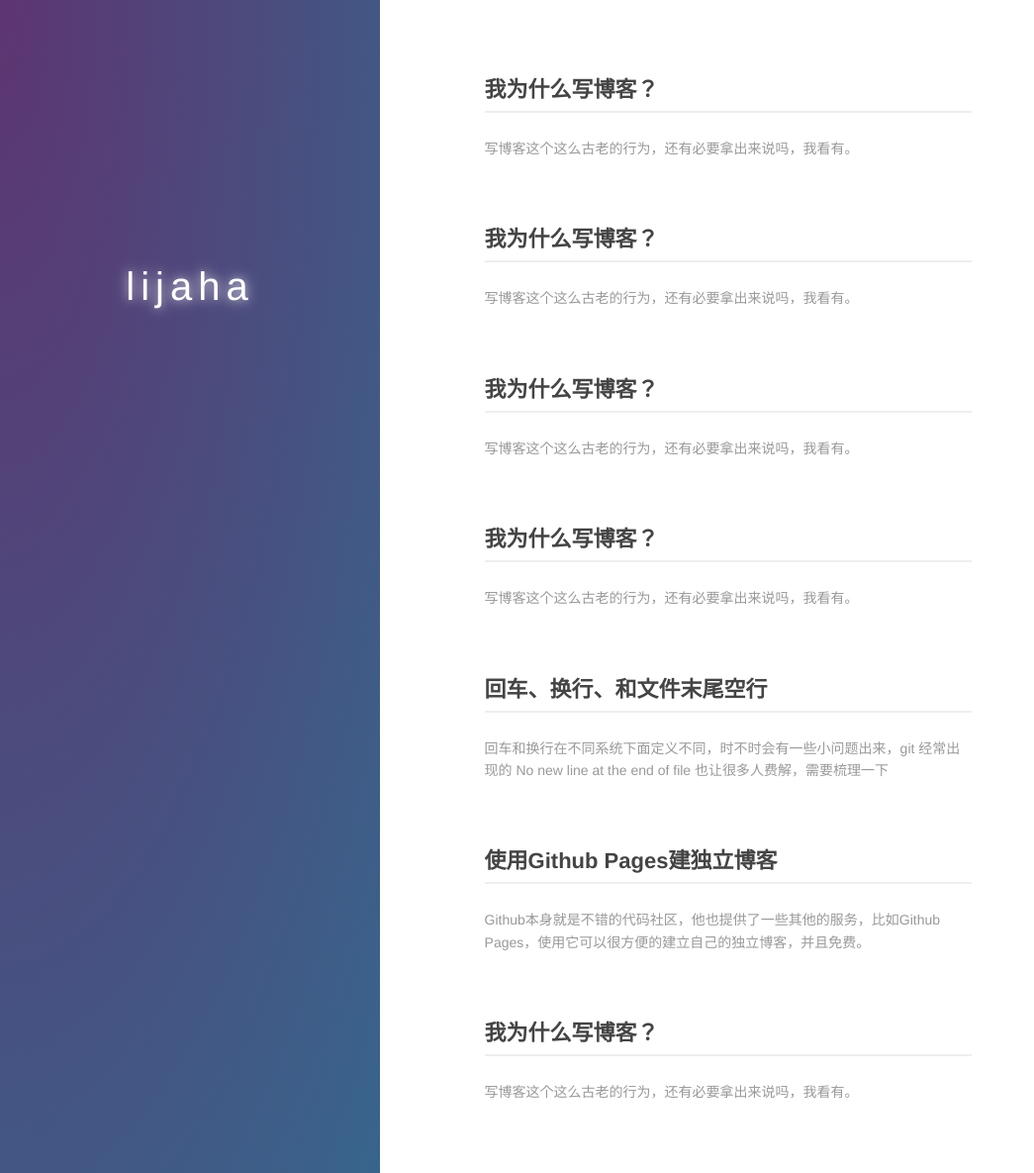
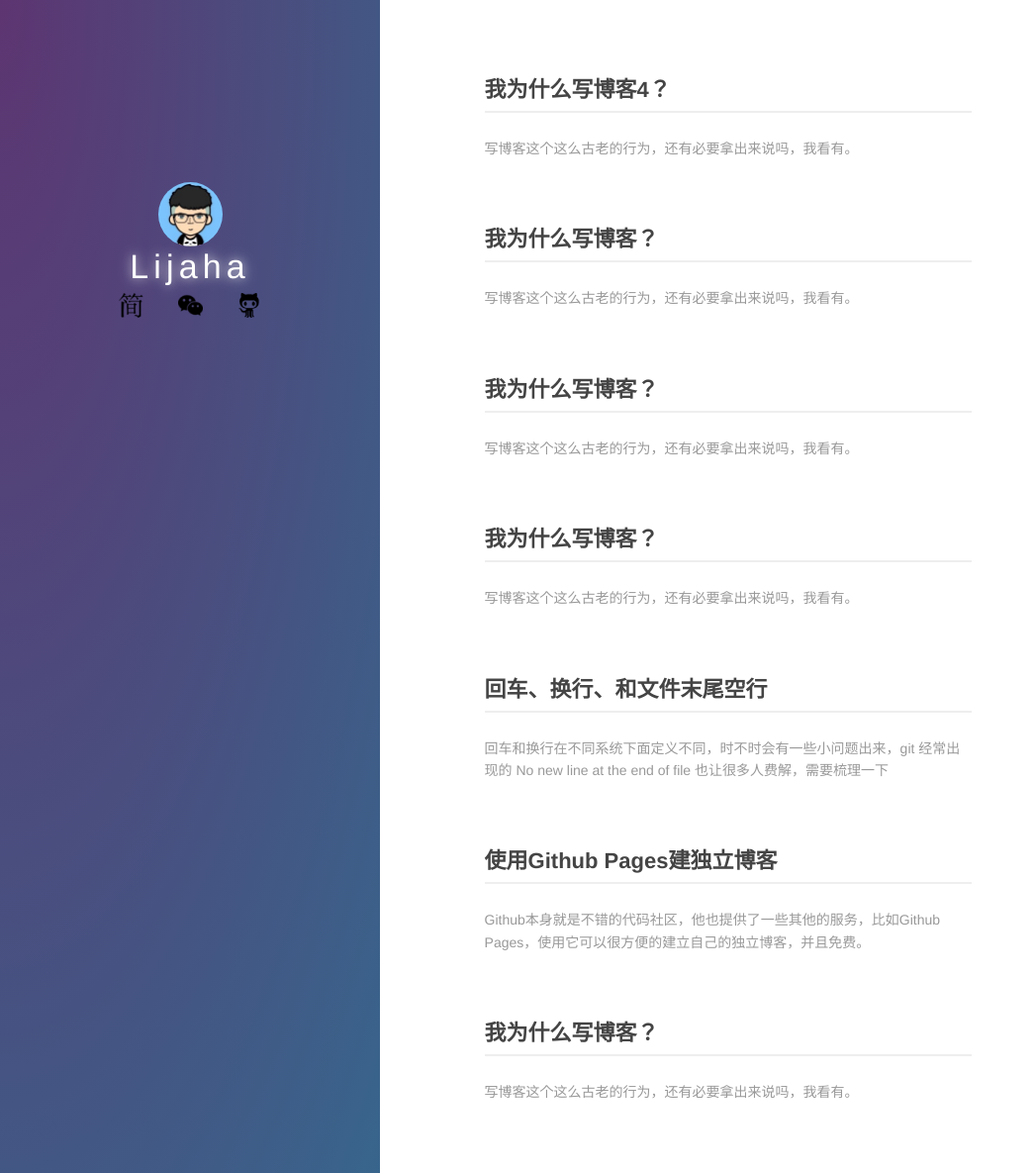
Before and after one commit to lijaha/lijaha.github.io, a Jekyll site: the page built from index.md, in a window 1280 px wide and 1185 px high. Shown: the whole window at 99% size, without its empty margins (0-1045 px from the left). Built offline with Jekyll 4.4.1, drawn with Linux system fonts in a browser that asks for light colours.

Commit message:
change more

```diff
--- a/_includes/style.css
+++ b/_includes/style.css
@@ -87,8 +87,19 @@ td {
   vertical-align: middle;
 }
 a img {
-  border: none;
+  border-radius: 5px;
 }
+.logo {
+  border-radius: 50px;
+}
+#wechat {
+  display: none;
+}
+#wechat>img {
+  border-radius: 10px;
+  opacity: 0.3;
+}
+
 article,
 aside,
 canvas,
@@ -177,19 +188,19 @@ a.external:hover {
 }
 .index-wrapper .info-card {
   position: absolute;
-  margin-top: 70%;
+  margin-top: 48%;
   text-align: center;
   width: 100%;
 }
 @media screen and (max-width: 767px) {
   .index-wrapper .info-card {
-    margin-top: 70px;
+    margin-top: 60px;
   }
 }
 .index-wrapper .info-card h1 {
-  font-size: 40px;
+  font-size: 34px;
   color: #fff;
-  margin-bottom: 20px;
+  margin-bottom: 10px;
   text-shadow: 0 0 80px rgba(255,255,255,0.5);
   letter-spacing: 0.15em;
   text-shadow: rgba(255,255,255,0.5) 0 0 15px, rgba(255,255,255,0.5) 0 0 10px;
@@ -435,17 +446,13 @@ a.external:hover {
   clear: both;
 }
 .about-wrapper .aboutme h2 {
-  margin-bottom: 20px;
+  margin-top: 10px;
+  margin-bottom: 10px;
 }
 .about-wrapper .aboutme h2 a {
   font-size: 18px;
 }
-.about-wrapper .aboutme li {
-  line-height: 1.4;
-  margin-bottom: 10px;
-  float: left;
-  width: 50%;
-}
+
 @media screen and (max-width: 767px) {
   .about-wrapper .aboutme li {
     float: none;
--- a/_layouts/default.html
+++ b/_layouts/default.html
@@ -3,9 +3,9 @@
   <head>
     <meta charset="utf-8" />
     <title>{% if page.title %}{{ page.title }} | {% endif %}{{ site.title }}</title>
-    <meta name="author" content="BieYuu" />
+    <meta name="author" content="Lijaha" />
     <meta name="renderer" content="webkit">
-    <meta name="description" content="BeiYuu's Blog" />
+    <meta name="description" content="Lijaha's Blog" />
     <meta name="viewport" content="width=device-width, initial-scale=1.0, minimum-scale=1.0">
     <link rel="shortcut icon" href="/favicon.ico" type="image/x-icon" />
     <link rel="alternate" type="application/atom+xml" title="Recent Entries" href="{{ site.feed }}" />
--- a/_layouts/post.html
+++ b/_layouts/post.html
@@ -7,7 +7,6 @@ layout: default
     <h1 class="post-title"><a href="{{ page.url }}" title="{{ page.title }}">{{ page.title }}</a></h1>
     <p class="post-date">{{ page.date|date:"%Y-%m-%d" }}</p>
     {{ content }}
-    {% include disqus.html %}
   </div>
 
   {% include about.html %}
--- a/index.md
+++ b/index.md
@@ -6,10 +6,14 @@ layout: default
   <div class="index-wrapper">
     <div class="aside">
       <div class="info-card">
-        <h1>lijaha</h1>
-        <a href="http://www.jianshu.com/u/bb3bbe79b2a1" target="_blank"><img src="http://www.jianshu.com/favicon.ico" alt="" width="25"/></a>
-        <a href="http://www.douban.com/people/beiyuu/" target="_blank"><img src="http://www.douban.com/favicon.ico" alt="" width="22"/></a>
-        <a href="http://instagram.com/beiyuu/" target="_blank"><img src="http://d36xtkk24g8jdx.cloudfront.net/bluebar/00c6602/images/ico/favicon.ico" alt="" width="22"/></a>
+        <img class="logo" src="logo.JPG" alt="logo" width="65px" height="65px"/>
+        <h1>Lijaha</h1>
+        <a href="http://www.jianshu.com/u/bb3bbe79b2a1" target="_blank"><img src="./images/jianshu.png" alt="jianshu" width="25"/></a>
+        <a href="javascript:void(0)" onclick="show()"><img src="./images/wechat.png" alt="wechat" width="25" onclick="show()"/></a>
+        <a href="https://github.com/lijaha" target="_blank"><img src="./images/github.png" alt="github.png" width="25"/></a>
+        <div id="wechat">
+          <img src="images/lijahaTalk.jpg" width="120"/>
+        </div>
       </div>
       <div id="particles-js"></div>
     </div>
```
Also changed, not shown: other parts of _layouts/default.html (+7 -0 lines), _includes/about.html (+0 -9 lines), _includes/disqus.html (deleted, +0 -23 lines), _posts/2017-04-25-why-blog.md (+1 -1 lines), favicon.ico, images/github.png (added), images/jianshu.png (added), images/lijahaTalk.jpg (added), images/wechat.png (added), logo.JPG (added), 2 other files.
